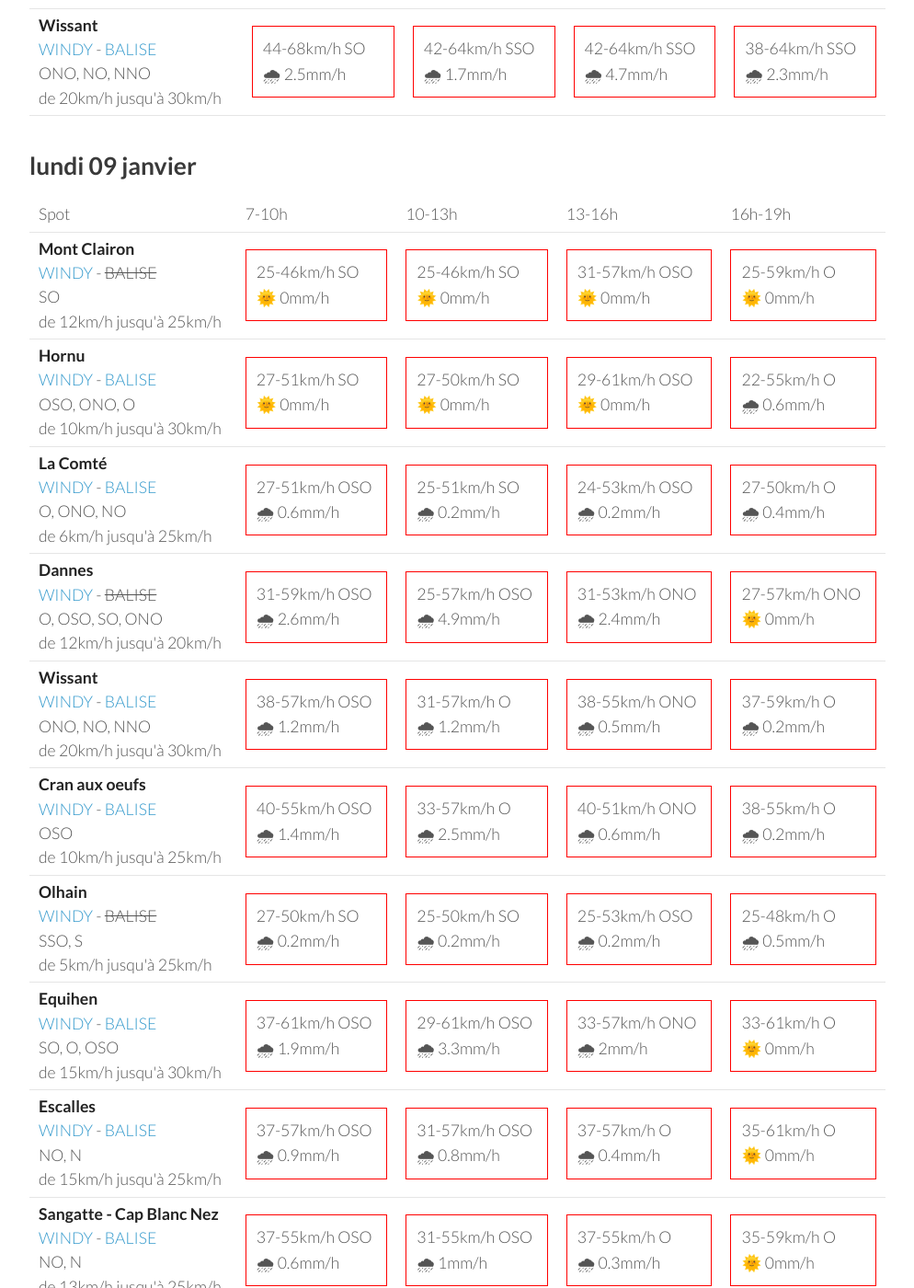
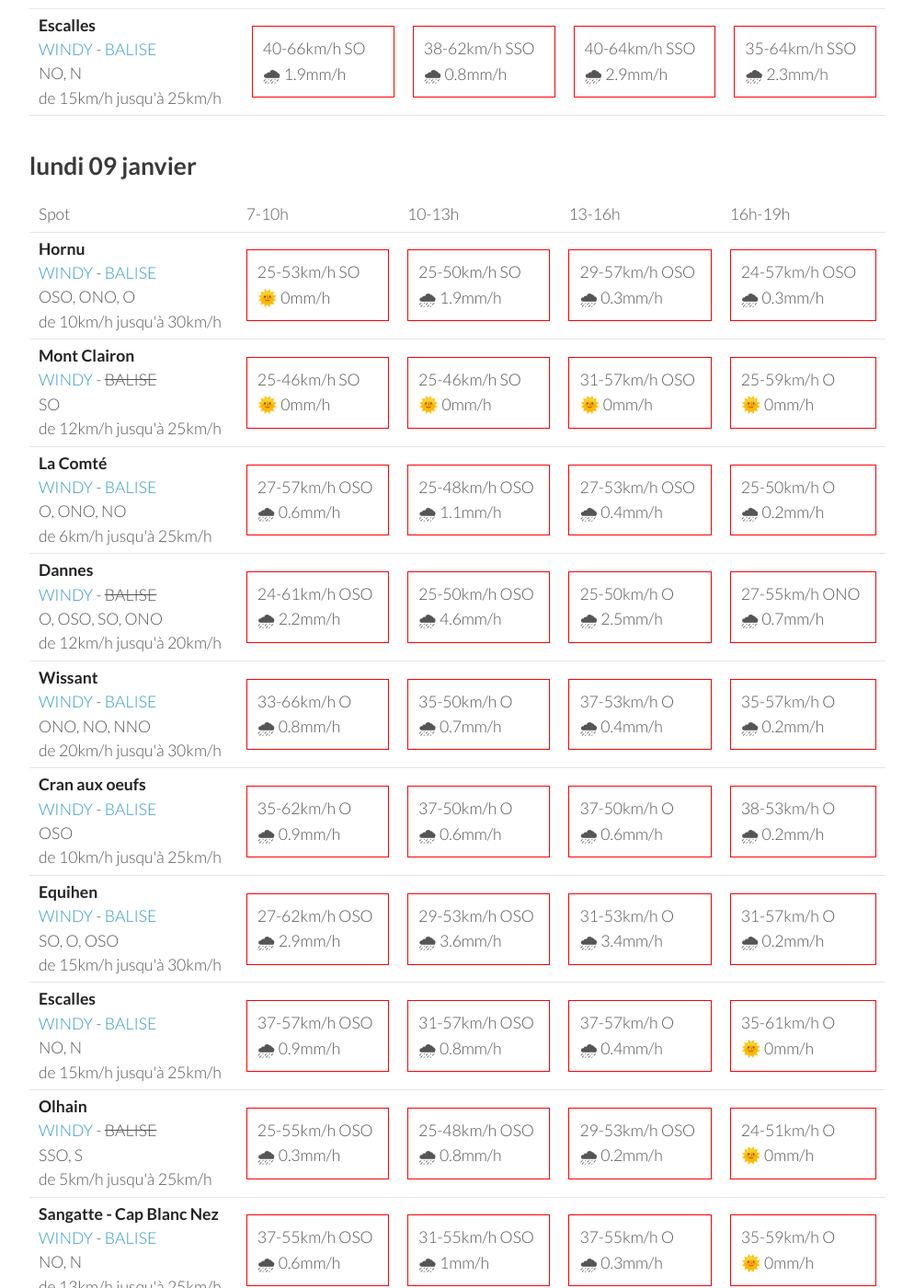
Before and after one commit to parapente-dans-le-nord/parapente-dans-le-nord.github.io, a Jekyll site: the page built from all.markdown, in a window 1280 px wide and 1400 px high, scrolled down 4690 px. Shown: the whole window at 92% size, without its empty margins (26-1020 px from the left). Built offline with Jekyll 4.4.1, drawn with Linux system fonts in a browser that asks for light colours; some of the changed text lies outside the part shown.

Commit message:
update index.markdown

```diff
--- a/all.markdown
+++ b/all.markdown
@@ -303,10 +303,20 @@ page mise à jour le vendredi 06 janvier 13:03
 <tr>
         <td><strong>Olhain</strong><br><a href="https://windy.com/50.434/2.586?50.031,2.587,8,m:e3eagft">WINDY</a> - <span class="no-balise"> BALISE </span><br> <span class="vent-favorable">SSO, S</span><br><span class="force-vent">de 5km/h jusqu'à 25km/h</span> </td>
 
-            <td><div class="not-flyable"><p>25-48km/h SSO</p><p>🌞 0mm/h</p></div></td>
-            <td><div class="not-flyable"><p>24-46km/h SSO</p><p>🌞 0mm/h</p></div></td>
-            <td><div class="not-flyable"><p>27-53km/h SSO</p><p>🌞 0mm/h</p></div></td>
-            <td><div class="not-flyable"><p>29-61km/h S</p><p>🌞 0mm/h</p></div></td>
+            <td><div class="not-flyable"><p>24-44km/h SSO</p><p>🌞 0mm/h</p></div></td>
+            <td><div class="not-flyable"><p>24-44km/h SSO</p><p>🌞 0mm/h</p></div></td>
+            <td><div class="not-flyable"><p>29-59km/h SSO</p><p>🌞 0mm/h</p></div></td>
+            <td><div class="not-flyable"><p>29-55km/h SSO</p><p>🌞 0mm/h</p></div></td>
+
+
+    </tr>
+<tr>
+        <td><strong>Equihen</strong><br><a href="https://windy.com/50.679/1.572?50.279,1.571,8,m:e3CagdM">WINDY</a> - <span class=""><a href="https://balisemeteo.com/balise_histo.php?idBalise=159">BALISE</a> </span><br> <span class="vent-favorable">SO, O, OSO</span><br><span class="force-vent">de 15km/h jusqu'à 30km/h</span> </td>
+
+            <td><div class="not-flyable"><p>35-61km/h SO</p><p>🌧 0.5mm/h</p></div></td>
+            <td><div class="not-flyable"><p>35-59km/h SSO</p><p>🌧 0.3mm/h</p></div></td>
+            <td><div class="not-flyable"><p>38-64km/h SSO</p><p>🌞 0mm/h</p></div></td>
+            <td><div class="not-flyable"><p>33-64km/h SSO</p><p>🌧 0.7mm/h</p></div></td>
 
 
     </tr>
@@ -321,22 +331,12 @@ page mise à jour le vendredi 06 janvier 13:03
 
     </tr>
 <tr>
-        <td><strong>Equihen</strong><br><a href="https://windy.com/50.679/1.572?50.279,1.571,8,m:e3CagdM">WINDY</a> - <span class=""><a href="https://balisemeteo.com/balise_histo.php?idBalise=159">BALISE</a> </span><br> <span class="vent-favorable">SO, O, OSO</span><br><span class="force-vent">de 15km/h jusqu'à 30km/h</span> </td>
-
-            <td><div class="not-flyable"><p>37-62km/h SSO</p><p>🌧 0.2mm/h</p></div></td>
-            <td><div class="not-flyable"><p>37-61km/h SSO</p><p>🌞 0mm/h</p></div></td>
-            <td><div class="not-flyable"><p>35-64km/h SSO</p><p>🌧 0.2mm/h</p></div></td>
-            <td><div class="not-flyable"><p>33-68km/h S</p><p>🌧 1mm/h</p></div></td>
-
-
-    </tr>
-<tr>
         <td><strong>Cran aux oeufs</strong><br><a href="https://windy.com/50.847/1.584?50.451,1.582,8,m:e3TagdN">WINDY</a> - <span class=""><a href="https://www.meteociel.fr/temps-reel/obs_villes.php?code2=7004">BALISE</a> </span><br> <span class="vent-favorable">OSO</span><br><span class="force-vent">de 10km/h jusqu'à 25km/h</span> </td>
 
-            <td><div class="not-flyable"><p>46-66km/h SO</p><p>🌧 2.1mm/h</p></div></td>
-            <td><div class="not-flyable"><p>44-62km/h SSO</p><p>🌧 2.5mm/h</p></div></td>
-            <td><div class="not-flyable"><p>44-64km/h SSO</p><p>🌧 4.1mm/h</p></div></td>
-            <td><div class="not-flyable"><p>40-62km/h SSO</p><p>🌧 2.2mm/h</p></div></td>
+            <td><div class="not-flyable"><p>46-62km/h SO</p><p>🌧 3.4mm/h</p></div></td>
+            <td><div class="not-flyable"><p>46-62km/h SSO</p><p>🌧 5mm/h</p></div></td>
+            <td><div class="not-flyable"><p>48-61km/h SSO</p><p>🌧 0.2mm/h</p></div></td>
+            <td><div class="not-flyable"><p>46-62km/h SSO</p><p>🌧 2.8mm/h</p></div></td>
 
 
     </tr>
@@ -344,9 +344,9 @@ page mise à jour le vendredi 06 janvier 13:03
         <td><strong>Zuydcotte</strong><br><a href="https://windy.com/51.064/2.491?50.669,2.488,8,m:e4hagfk">WINDY</a> - <span class=""><a href="https://www.allosurf.net/meteo/live/dunkerque-station-meteo-lfak-8329.html">BALISE</a> </span><br> <span class="vent-favorable">NNO, N</span><br><span class="force-vent">de 15km/h jusqu'à 30km/h</span> </td>
 
             <td><div class="not-flyable"><p>29-44km/h SSO</p><p>🌞 0mm/h</p></div></td>
-            <td><div class="not-flyable"><p>33-51km/h SSO</p><p>🌞 0mm/h</p></div></td>
-            <td><div class="not-flyable"><p>27-51km/h S</p><p>🌞 0mm/h</p></div></td>
-            <td><div class="not-flyable"><p>27-50km/h S</p><p>🌞 0mm/h</p></div></td>
+            <td><div class="not-flyable"><p>31-48km/h SSO</p><p>🌞 0mm/h</p></div></td>
+            <td><div class="not-flyable"><p>29-53km/h S</p><p>🌞 0mm/h</p></div></td>
+            <td><div class="not-flyable"><p>25-57km/h S</p><p>🌞 0mm/h</p></div></td>
 
 
     </tr>
@@ -354,19 +354,29 @@ page mise à jour le vendredi 06 janvier 13:03
         <td><strong>Frencq</strong><br><a href="https://windy.com/50.559/1.669?50.159,1.670,8,m:e3qagdV">WINDY</a> - <span class=""><a href="https://balisemeteo.com/balise_histo.php?idBalise=159">BALISE</a> </span><br> <span class="vent-favorable">NE, NNE</span><br><span class="force-vent">de 10km/h jusqu'à 25km/h</span> </td>
 
             <td><div class="not-flyable"><p>27-51km/h SSO</p><p>🌞 0mm/h</p></div></td>
-            <td><div class="not-flyable"><p>29-51km/h SSO</p><p>🌞 0mm/h</p></div></td>
-            <td><div class="not-flyable"><p>31-55km/h SSO</p><p>🌞 0mm/h</p></div></td>
-            <td><div class="not-flyable"><p>27-62km/h S</p><p>🌧 0.2mm/h</p></div></td>
+            <td><div class="not-flyable"><p>25-50km/h SSO</p><p>🌞 0mm/h</p></div></td>
+            <td><div class="not-flyable"><p>31-57km/h SSO</p><p>🌞 0mm/h</p></div></td>
+            <td><div class="not-flyable"><p>25-59km/h SSO</p><p>🌧 0.3mm/h</p></div></td>
 
 
     </tr>
 <tr>
         <td><strong>Hornu</strong><br><a href="https://windy.com/50.424/3.819?50.024,3.818,8,m:e3daghw">WINDY</a> - <span class=""><a href="https://balisemeteo.com/balise_histo.php?idBalise=5040">BALISE</a> </span><br> <span class="vent-favorable">OSO, ONO, O</span><br><span class="force-vent">de 10km/h jusqu'à 30km/h</span> </td>
 
-            <td><div class="not-flyable"><p>24-51km/h SSO</p><p>🌧 1.1mm/h</p></div></td>
-            <td><div class="not-flyable"><p>25-46km/h SSO</p><p>🌞 0mm/h</p></div></td>
-            <td><div class="not-flyable"><p>24-53km/h SSO</p><p>🌞 0mm/h</p></div></td>
-            <td><div class="not-flyable"><p>25-51km/h S</p><p>🌧 0.2mm/h</p></div></td>
+            <td><div class="not-flyable"><p>24-46km/h SSO</p><p>🌧 1.3mm/h</p></div></td>
+            <td><div class="not-flyable"><p>25-44km/h SSO</p><p>🌞 0mm/h</p></div></td>
+            <td><div class="not-flyable"><p>27-55km/h SSO</p><p>🌞 0mm/h</p></div></td>
+            <td><div class="not-flyable"><p>24-51km/h SSO</p><p>🌧 0.6mm/h</p></div></td>
+
+
+    </tr>
+<tr>
+        <td><strong>Wissant</strong><br><a href="https://windy.com/50.885/1.653?50.488,1.653,8,m:e3XagdU">WINDY</a> - <span class=""><a href="https://balisemeteo.com/balise_histo.php?idBalise=159">BALISE</a> </span><br> <span class="vent-favorable">ONO, NO, NNO</span><br><span class="force-vent">de 20km/h jusqu'à 30km/h</span> </td>
+
+            <td><div class="not-flyable"><p>42-64km/h SO</p><p>🌧 2.5mm/h</p></div></td>
+            <td><div class="not-flyable"><p>42-62km/h SSO</p><p>🌧 6mm/h</p></div></td>
+            <td><div class="not-flyable"><p>44-64km/h SSO</p><p>🌞 0mm/h</p></div></td>
+            <td><div class="not-flyable"><p>44-64km/h SSO</p><p>🌧 2mm/h</p></div></td>
 
 
     </tr>
@@ -390,16 +400,6 @@ page mise à jour le vendredi 06 janvier 13:03
 
 
     </tr>
-<tr>
-        <td><strong>Wissant</strong><br><a href="https://windy.com/50.885/1.653?50.488,1.653,8,m:e3XagdU">WINDY</a> - <span class=""><a href="https://balisemeteo.com/balise_histo.php?idBalise=159">BALISE</a> </span><br> <span class="vent-favorable">ONO, NO, NNO</span><br><span class="force-vent">de 20km/h jusqu'à 30km/h</span> </td>
-
-            <td><div class="not-flyable"><p>44-68km/h SO</p><p>🌧 2.5mm/h</p></div></td>
-            <td><div class="not-flyable"><p>42-64km/h SSO</p><p>🌧 1.7mm/h</p></div></td>
-            <td><div class="not-flyable"><p>42-64km/h SSO</p><p>🌧 4.7mm/h</p></div></td>
-            <td><div class="not-flyable"><p>38-64km/h SSO</p><p>🌧 2.3mm/h</p></div></td>
-
-
-    </tr>
 
 </tbody>
 </table>
@@ -417,6 +417,16 @@ page mise à jour le vendredi 06 janvier 13:03
       <td>16h-19h</td>
     </tr>
 <tr>
+        <td><strong>Hornu</strong><br><a href="https://windy.com/50.424/3.819?50.024,3.818,8,m:e3daghw">WINDY</a> - <span class=""><a href="https://balisemeteo.com/balise_histo.php?idBalise=5040">BALISE</a> </span><br> <span class="vent-favorable">OSO, ONO, O</span><br><span class="force-vent">de 10km/h jusqu'à 30km/h</span> </td>
+
+            <td><div class="not-flyable"><p>25-53km/h SO</p><p>🌞 0mm/h</p></div></td>
+            <td><div class="not-flyable"><p>25-50km/h SO</p><p>🌧 1.9mm/h</p></div></td>
+            <td><div class="not-flyable"><p>29-57km/h OSO</p><p>🌧 0.3mm/h</p></div></td>
+            <td><div class="not-flyable"><p>24-57km/h OSO</p><p>🌧 0.3mm/h</p></div></td>
+
+
+    </tr>
+<tr>
         <td><strong>Mont Clairon</strong><br><a href="https://windy.com/49.919/2.729?49.515,2.730,8,m:e2magfH">WINDY</a> - <span class="no-balise"> BALISE </span><br> <span class="vent-favorable">SO</span><br><span class="force-vent">de 12km/h jusqu'à 25km/h</span> </td>
 
             <td><div class="not-flyable"><p>25-46km/h SO</p><p>🌞 0mm/h</p></div></td>
@@ -427,72 +437,52 @@ page mise à jour le vendredi 06 janvier 13:03
 
     </tr>
 <tr>
-        <td><strong>Hornu</strong><br><a href="https://windy.com/50.424/3.819?50.024,3.818,8,m:e3daghw">WINDY</a> - <span class=""><a href="https://balisemeteo.com/balise_histo.php?idBalise=5040">BALISE</a> </span><br> <span class="vent-favorable">OSO, ONO, O</span><br><span class="force-vent">de 10km/h jusqu'à 30km/h</span> </td>
-
-            <td><div class="not-flyable"><p>27-51km/h SO</p><p>🌞 0mm/h</p></div></td>
-            <td><div class="not-flyable"><p>27-50km/h SO</p><p>🌞 0mm/h</p></div></td>
-            <td><div class="not-flyable"><p>29-61km/h OSO</p><p>🌞 0mm/h</p></div></td>
-            <td><div class="not-flyable"><p>22-55km/h O</p><p>🌧 0.6mm/h</p></div></td>
-
-
-    </tr>
-<tr>
         <td><strong>La Comté</strong><br><a href="https://windy.com/50.426/2.500?50.025,2.499,8">WINDY</a> - <span class=""><a href="https://balisemeteo.com/balise.php?idBalise=">BALISE</a> </span><br> <span class="vent-favorable">O, ONO, NO</span><br><span class="force-vent">de 6km/h jusqu'à 25km/h</span> </td>
 
-            <td><div class="not-flyable"><p>27-51km/h OSO</p><p>🌧 0.6mm/h</p></div></td>
-            <td><div class="not-flyable"><p>25-51km/h SO</p><p>🌧 0.2mm/h</p></div></td>
-            <td><div class="not-flyable"><p>24-53km/h OSO</p><p>🌧 0.2mm/h</p></div></td>
-            <td><div class="not-flyable"><p>27-50km/h O</p><p>🌧 0.4mm/h</p></div></td>
+            <td><div class="not-flyable"><p>27-57km/h OSO</p><p>🌧 0.6mm/h</p></div></td>
+            <td><div class="not-flyable"><p>25-48km/h OSO</p><p>🌧 1.1mm/h</p></div></td>
+            <td><div class="not-flyable"><p>27-53km/h OSO</p><p>🌧 0.4mm/h</p></div></td>
+            <td><div class="not-flyable"><p>25-50km/h O</p><p>🌧 0.2mm/h</p></div></td>
 
 
     </tr>
 <tr>
         <td><strong>Dannes</strong><br><a href="https://windy.com/50.587/1.637?50.188,1.637,8">WINDY</a> - <span class="no-balise"> BALISE </span><br> <span class="vent-favorable">O, OSO, SO, ONO</span><br><span class="force-vent">de 12km/h jusqu'à 20km/h</span> </td>
 
-            <td><div class="not-flyable"><p>31-59km/h OSO</p><p>🌧 2.6mm/h</p></div></td>
-            <td><div class="not-flyable"><p>25-57km/h OSO</p><p>🌧 4.9mm/h</p></div></td>
-            <td><div class="not-flyable"><p>31-53km/h ONO</p><p>🌧 2.4mm/h</p></div></td>
-            <td><div class="not-flyable"><p>27-57km/h ONO</p><p>🌞 0mm/h</p></div></td>
+            <td><div class="not-flyable"><p>24-61km/h OSO</p><p>🌧 2.2mm/h</p></div></td>
+            <td><div class="not-flyable"><p>25-50km/h OSO</p><p>🌧 4.6mm/h</p></div></td>
+            <td><div class="not-flyable"><p>25-50km/h O</p><p>🌧 2.5mm/h</p></div></td>
+            <td><div class="not-flyable"><p>27-55km/h ONO</p><p>🌧 0.7mm/h</p></div></td>
 
 
     </tr>
 <tr>
         <td><strong>Wissant</strong><br><a href="https://windy.com/50.885/1.653?50.488,1.653,8,m:e3XagdU">WINDY</a> - <span class=""><a href="https://balisemeteo.com/balise_histo.php?idBalise=159">BALISE</a> </span><br> <span class="vent-favorable">ONO, NO, NNO</span><br><span class="force-vent">de 20km/h jusqu'à 30km/h</span> </td>
 
-            <td><div class="not-flyable"><p>38-57km/h OSO</p><p>🌧 1.2mm/h</p></div></td>
-            <td><div class="not-flyable"><p>31-57km/h O</p><p>🌧 1.2mm/h</p></div></td>
-            <td><div class="not-flyable"><p>38-55km/h ONO</p><p>🌧 0.5mm/h</p></div></td>
-            <td><div class="not-flyable"><p>37-59km/h O</p><p>🌧 0.2mm/h</p></div></td>
+            <td><div class="not-flyable"><p>33-66km/h O</p><p>🌧 0.8mm/h</p></div></td>
+            <td><div class="not-flyable"><p>35-50km/h O</p><p>🌧 0.7mm/h</p></div></td>
+            <td><div class="not-flyable"><p>37-53km/h O</p><p>🌧 0.4mm/h</p></div></td>
+            <td><div class="not-flyable"><p>35-57km/h O</p><p>🌧 0.2mm/h</p></div></td>
 
 
     </tr>
 <tr>
         <td><strong>Cran aux oeufs</strong><br><a href="https://windy.com/50.847/1.584?50.451,1.582,8,m:e3TagdN">WINDY</a> - <span class=""><a href="https://www.meteociel.fr/temps-reel/obs_villes.php?code2=7004">BALISE</a> </span><br> <span class="vent-favorable">OSO</span><br><span class="force-vent">de 10km/h jusqu'à 25km/h</span> </td>
 
-            <td><div class="not-flyable"><p>40-55km/h OSO</p><p>🌧 1.4mm/h</p></div></td>
-            <td><div class="not-flyable"><p>33-57km/h O</p><p>🌧 2.5mm/h</p></div></td>
-            <td><div class="not-flyable"><p>40-51km/h ONO</p><p>🌧 0.6mm/h</p></div></td>
-            <td><div class="not-flyable"><p>38-55km/h O</p><p>🌧 0.2mm/h</p></div></td>
-
-
-    </tr>
-<tr>
-        <td><strong>Olhain</strong><br><a href="https://windy.com/50.434/2.586?50.031,2.587,8,m:e3eagft">WINDY</a> - <span class="no-balise"> BALISE </span><br> <span class="vent-favorable">SSO, S</span><br><span class="force-vent">de 5km/h jusqu'à 25km/h</span> </td>
-
-            <td><div class="not-flyable"><p>27-50km/h SO</p><p>🌧 0.2mm/h</p></div></td>
-            <td><div class="not-flyable"><p>25-50km/h SO</p><p>🌧 0.2mm/h</p></div></td>
-            <td><div class="not-flyable"><p>25-53km/h OSO</p><p>🌧 0.2mm/h</p></div></td>
-            <td><div class="not-flyable"><p>25-48km/h O</p><p>🌧 0.5mm/h</p></div></td>
+            <td><div class="not-flyable"><p>35-62km/h O</p><p>🌧 0.9mm/h</p></div></td>
+            <td><div class="not-flyable"><p>37-50km/h O</p><p>🌧 0.6mm/h</p></div></td>
+            <td><div class="not-flyable"><p>37-50km/h O</p><p>🌧 0.6mm/h</p></div></td>
+            <td><div class="not-flyable"><p>38-53km/h O</p><p>🌧 0.2mm/h</p></div></td>
 
 
     </tr>
 <tr>
         <td><strong>Equihen</strong><br><a href="https://windy.com/50.679/1.572?50.279,1.571,8,m:e3CagdM">WINDY</a> - <span class=""><a href="https://balisemeteo.com/balise_histo.php?idBalise=159">BALISE</a> </span><br> <span class="vent-favorable">SO, O, OSO</span><br><span class="force-vent">de 15km/h jusqu'à 30km/h</span> </td>
 
-            <td><div class="not-flyable"><p>37-61km/h OSO</p><p>🌧 1.9mm/h</p></div></td>
-            <td><div class="not-flyable"><p>29-61km/h OSO</p><p>🌧 3.3mm/h</p></div></td>
-            <td><div class="not-flyable"><p>33-57km/h ONO</p><p>🌧 2mm/h</p></div></td>
-            <td><div class="not-flyable"><p>33-61km/h O</p><p>🌞 0mm/h</p></div></td>
+            <td><div class="not-flyable"><p>27-62km/h OSO</p><p>🌧 2.9mm/h</p></div></td>
+            <td><div class="not-flyable"><p>29-53km/h OSO</p><p>🌧 3.6mm/h</p></div></td>
+            <td><div class="not-flyable"><p>31-53km/h O</p><p>🌧 3.4mm/h</p></div></td>
+            <td><div class="not-flyable"><p>31-57km/h O</p><p>🌧 0.2mm/h</p></div></td>
 
 
     </tr>
@@ -507,6 +497,16 @@ page mise à jour le vendredi 06 janvier 13:03
 
     </tr>
 <tr>
+        <td><strong>Olhain</strong><br><a href="https://windy.com/50.434/2.586?50.031,2.587,8,m:e3eagft">WINDY</a> - <span class="no-balise"> BALISE </span><br> <span class="vent-favorable">SSO, S</span><br><span class="force-vent">de 5km/h jusqu'à 25km/h</span> </td>
+
+            <td><div class="not-flyable"><p>25-55km/h OSO</p><p>🌧 0.3mm/h</p></div></td>
+            <td><div class="not-flyable"><p>25-48km/h OSO</p><p>🌧 0.8mm/h</p></div></td>
+            <td><div class="not-flyable"><p>29-53km/h OSO</p><p>🌧 0.2mm/h</p></div></td>
+            <td><div class="not-flyable"><p>24-51km/h O</p><p>🌞 0mm/h</p></div></td>
+
+
+    </tr>
+<tr>
         <td><strong>Sangatte - Cap Blanc Nez</strong><br><a href="https://windy.com/50.945/1.742?50.548,1.741,8,m:e33agd3">WINDY</a> - <span class=""><a href="https://balisemeteo.com/balise_histo.php?idBalise=159">BALISE</a> </span><br> <span class="vent-favorable">NO, N</span><br><span class="force-vent">de 13km/h jusqu'à 25km/h</span> </td>
 
             <td><div class="not-flyable"><p>37-55km/h OSO</p><p>🌧 0.6mm/h</p></div></td>
@@ -517,32 +517,32 @@ page mise à jour le vendredi 06 janvier 13:03
 
     </tr>
 <tr>
-        <td><strong>Licques</strong><br><a href="https://windy.com/50.786/1.936?50.388,1.934,8">WINDY</a> - <span class="no-balise"> BALISE </span><br> <span class="vent-favorable">S, SSE, SE</span><br><span class="force-vent">de 10km/h jusqu'à 25km/h</span> </td>
+        <td><strong>Zuydcotte</strong><br><a href="https://windy.com/51.064/2.491?50.669,2.488,8,m:e4hagfk">WINDY</a> - <span class=""><a href="https://www.allosurf.net/meteo/live/dunkerque-station-meteo-lfak-8329.html">BALISE</a> </span><br> <span class="vent-favorable">NNO, N</span><br><span class="force-vent">de 15km/h jusqu'à 30km/h</span> </td>
 
-            <td><div class="not-flyable"><p>27-51km/h SO</p><p>🌧 1mm/h</p></div></td>
-            <td><div class="not-flyable"><p>24-53km/h OSO</p><p>🌧 0.3mm/h</p></div></td>
-            <td><div class="not-flyable"><p>27-50km/h O</p><p>🌧 1.1mm/h</p></div></td>
-            <td><div class="not-flyable"><p>24-55km/h O</p><p>🌞 0mm/h</p></div></td>
+            <td><div class="not-flyable"><p>29-55km/h SO</p><p>🌧 0.5mm/h</p></div></td>
+            <td><div class="not-flyable"><p>27-46km/h OSO</p><p>🌧 0.2mm/h</p></div></td>
+            <td><div class="not-flyable"><p>31-48km/h O</p><p>🌧 0.9mm/h</p></div></td>
+            <td><div class="not-flyable"><p>31-50km/h O</p><p>🌧 0.9mm/h</p></div></td>
 
 
     </tr>
 <tr>
-        <td><strong>Zuydcotte</strong><br><a href="https://windy.com/51.064/2.491?50.669,2.488,8,m:e4hagfk">WINDY</a> - <span class=""><a href="https://www.allosurf.net/meteo/live/dunkerque-station-meteo-lfak-8329.html">BALISE</a> </span><br> <span class="vent-favorable">NNO, N</span><br><span class="force-vent">de 15km/h jusqu'à 30km/h</span> </td>
+        <td><strong>Licques</strong><br><a href="https://windy.com/50.786/1.936?50.388,1.934,8">WINDY</a> - <span class="no-balise"> BALISE </span><br> <span class="vent-favorable">S, SSE, SE</span><br><span class="force-vent">de 10km/h jusqu'à 25km/h</span> </td>
 
-            <td><div class="not-flyable"><p>29-50km/h SO</p><p>🌧 0.7mm/h</p></div></td>
-            <td><div class="not-flyable"><p>27-50km/h SO</p><p>🌧 0.6mm/h</p></div></td>
-            <td><div class="not-flyable"><p>29-48km/h O</p><p>🌧 1.2mm/h</p></div></td>
-            <td><div class="not-flyable"><p>33-55km/h O</p><p>🌧 0.2mm/h</p></div></td>
+            <td><div class="not-flyable"><p>24-59km/h SO</p><p>🌧 0.6mm/h</p></div></td>
+            <td><div class="not-flyable"><p>22-44km/h OSO</p><p>🌧 0.3mm/h</p></div></td>
+            <td><div class="not-flyable"><p>25-50km/h O</p><p>🌧 0.4mm/h</p></div></td>
+            <td><div class="not-flyable"><p>22-51km/h O</p><p>🌧 0.2mm/h</p></div></td>
 
 
     </tr>
 <tr>
         <td><strong>Frencq</strong><br><a href="https://windy.com/50.559/1.669?50.159,1.670,8,m:e3qagdV">WINDY</a> - <span class=""><a href="https://balisemeteo.com/balise_histo.php?idBalise=159">BALISE</a> </span><br> <span class="vent-favorable">NE, NNE</span><br><span class="force-vent">de 10km/h jusqu'à 25km/h</span> </td>
 
-            <td><div class="not-flyable"><p>31-59km/h OSO</p><p>🌧 2.7mm/h</p></div></td>
-            <td><div class="not-flyable"><p>24-55km/h OSO</p><p>🌧 6mm/h</p></div></td>
-            <td><div class="not-flyable"><p>29-51km/h ONO</p><p>🌧 2.9mm/h</p></div></td>
-            <td><div class="not-flyable"><p>27-55km/h ONO</p><p>🌞 0mm/h</p></div></td>
+            <td><div class="not-flyable"><p>24-61km/h OSO</p><p>🌧 2.9mm/h</p></div></td>
+            <td><div class="not-flyable"><p>25-50km/h OSO</p><p>🌧 4.8mm/h</p></div></td>
+            <td><div class="not-flyable"><p>24-50km/h O</p><p>🌧 3.1mm/h</p></div></td>
+            <td><div class="not-flyable"><p>27-53km/h ONO</p><p>🌧 0.8mm/h</p></div></td>
 
 
     </tr>
--- a/index.markdown
+++ b/index.markdown
@@ -7,7 +7,7 @@ title:  "Ou ça vole"
 {: .links}
 
 # Prevision Windy, modèle Arome
-page mise à jour le vendredi 06 janvier 13:03
+page mise à jour le vendredi 06 janvier 17:03
 
 
 
```
Also changed, not shown: other parts of all.markdown (+1 -1 lines).
